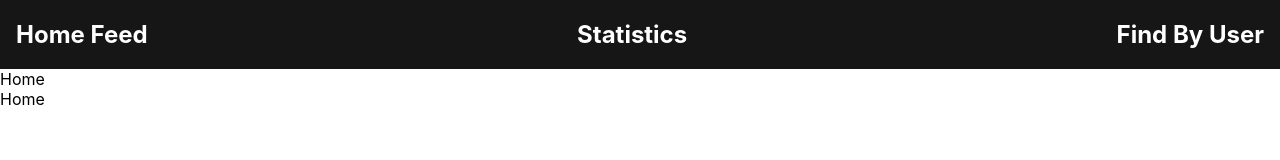
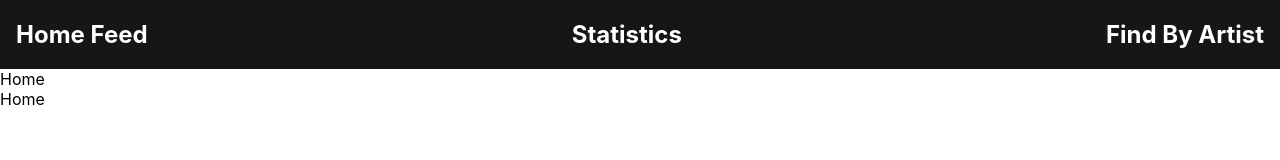
Before and after one commit to MadisonEvans94/project-2-picshare, a React (Create React App) app: page / in a window 1280 px wide. Shown: the top 160 px of the page. Built offline with nearby package versions, Linux system fonts and the light colour scheme.

Commit message:
routes set up with working links

```diff
--- a/src/components/Nav/Nav.jsx
+++ b/src/components/Nav/Nav.jsx
@@ -5,10 +5,15 @@ import { Link } from "react-router-dom";
 const Nav = () => {
 	return (
 		<div className="nav-container flex-row-spacebetween">
-			<h2>Home Feed</h2>
-
-			<h2>Statistics</h2>
-			<h2>Find By User</h2>
+			<Link to="/">
+				<h2>Home Feed</h2>
+			</Link>
+			<Link to="/statistics">
+				<h2>Statistics</h2>
+			</Link>
+			<Link to="/find-by-artist">
+				<h2>Find By Artist</h2>
+			</Link>
 		</div>
 	);
 };
--- a/src/index.css
+++ b/src/index.css
@@ -11,7 +11,12 @@ code {
 	font-family: source-code-pro, Menlo, Monaco, Consolas, "Courier New",
 		monospace;
 }
+/* global styles */
 
+a {
+	text-decoration: none;
+	color: white;
+}
 /* utility classes */
 
 .flex-row-centered {
```
